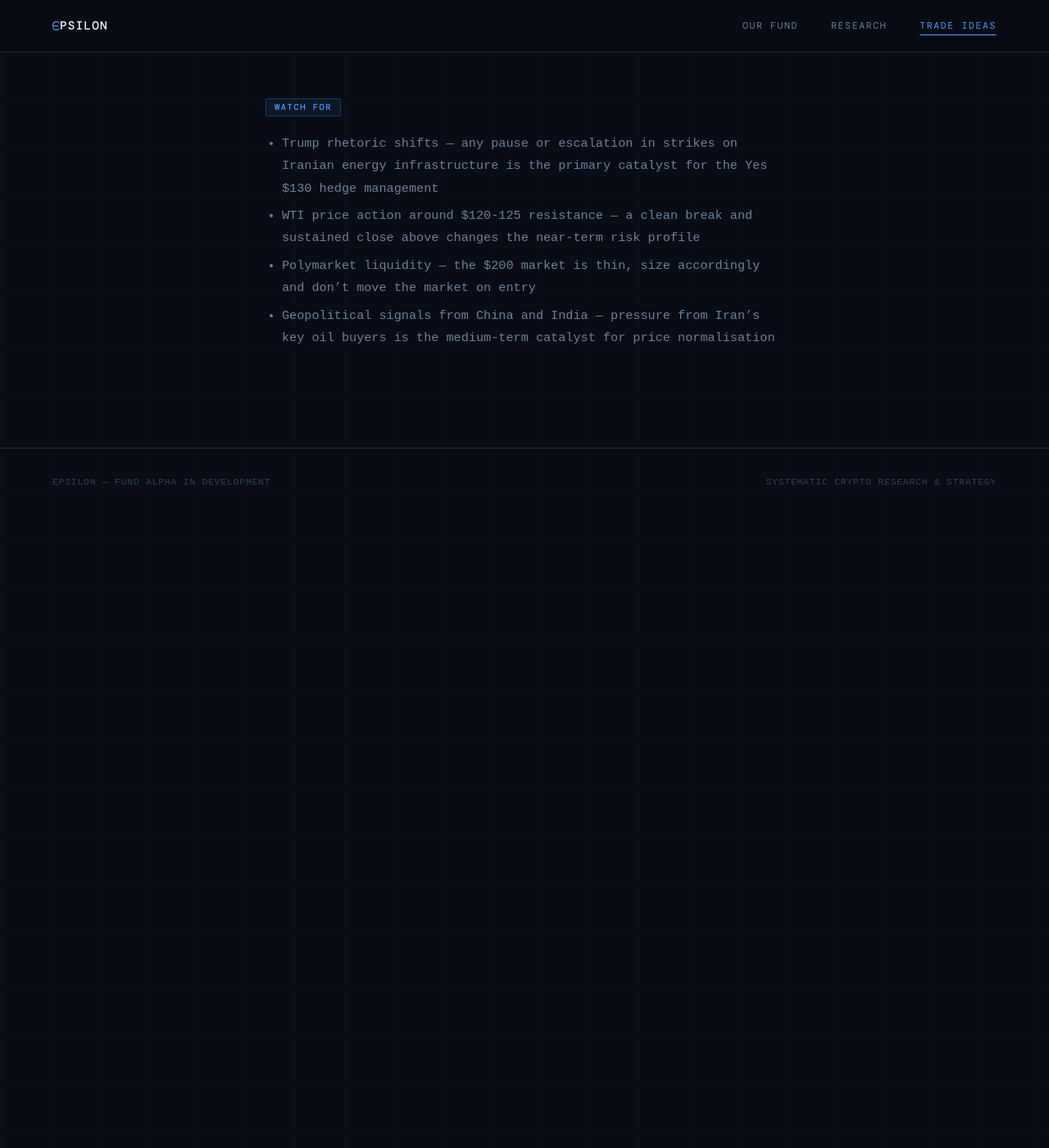
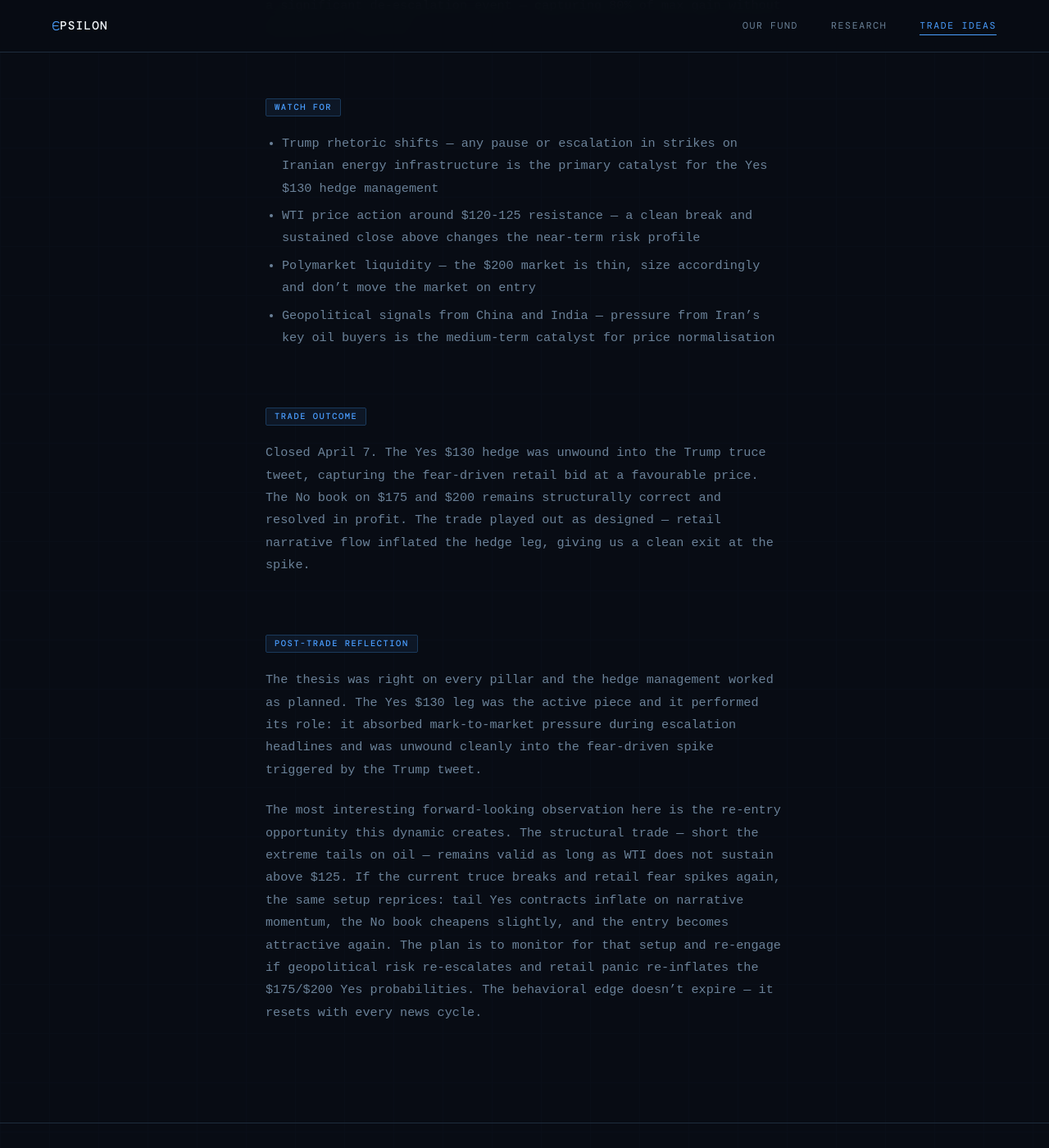
Before and after one commit to Epsilon-Fund/epsilon-fund.github.io, a Jekyll site: the page built from _trade_ideas/2026-04-02-crude-oil-polymarket-tail-sell.md, in a window 1280 px wide and 1400 px high, scrolled down 4737 px. Shown: the whole window at 82% size. Built offline with Jekyll 4.4.1, drawn with Linux system fonts in a browser that asks for light colours; some web fonts are replaced; before the commit the page ends 5367 px from its top, so only the background shows below that.

Commit message:
Adjust win rate of trade ideas

```diff
--- a/_trade_ideas/2026-04-02-crude-oil-polymarket-tail-sell.md
+++ b/_trade_ideas/2026-04-02-crude-oil-polymarket-tail-sell.md
@@ -13,7 +13,9 @@ timeframe: "Now → June 30, 2026 (settlement)"
 position_size: "5%"
 risk_reward: "2.5:1 No/Yes ratio — net short tails"
 conviction: 7
-status: Open
+status: Won
+close_date: 2026-04-07
+close_price: "Yes $130 hedge unwound into Trump truce tweet"
 author: A
 ---
 
@@ -63,3 +65,13 @@ We take partial profit on the No positions if they rally to 93-95¢ on a signifi
 - WTI price action around $120-125 resistance — a clean break and sustained close above changes the near-term risk profile
 - Polymarket liquidity — the $200 market is thin, size accordingly and don't move the market on entry
 - Geopolitical signals from China and India — pressure from Iran's key oil buyers is the medium-term catalyst for price normalisation
+
+## Trade Outcome
+
+Closed April 7. The Yes $130 hedge was unwound into the Trump truce tweet, capturing the fear-driven retail bid at a favourable price. The No book on $175 and $200 remains structurally correct and resolved in profit. The trade played out as designed — retail narrative flow inflated the hedge leg, giving us a clean exit at the spike.
+
+## Post-Trade Reflection
+
+The thesis was right on every pillar and the hedge management worked as planned. The Yes $130 leg was the active piece and it performed its role: it absorbed mark-to-market pressure during escalation headlines and was unwound cleanly into the fear-driven spike triggered by the Trump tweet.
+
+The most interesting forward-looking observation here is the re-entry opportunity this dynamic creates. The structural trade — short the extreme tails on oil — remains valid as long as WTI does not sustain above $125. If the current truce breaks and retail fear spikes again, the same setup reprices: tail Yes contracts inflate on narrative momentum, the No book cheapens slightly, and the entry becomes attractive again. The plan is to monitor for that setup and re-engage if geopolitical risk re-escalates and retail panic re-inflates the $175/$200 Yes probabilities. The behavioral edge doesn't expire — it resets with every news cycle.
```
Also changed, not shown: _trade_ideas/2026-04-07-kharg-island-polymarket-no-april15.md (+13 -1 lines).
